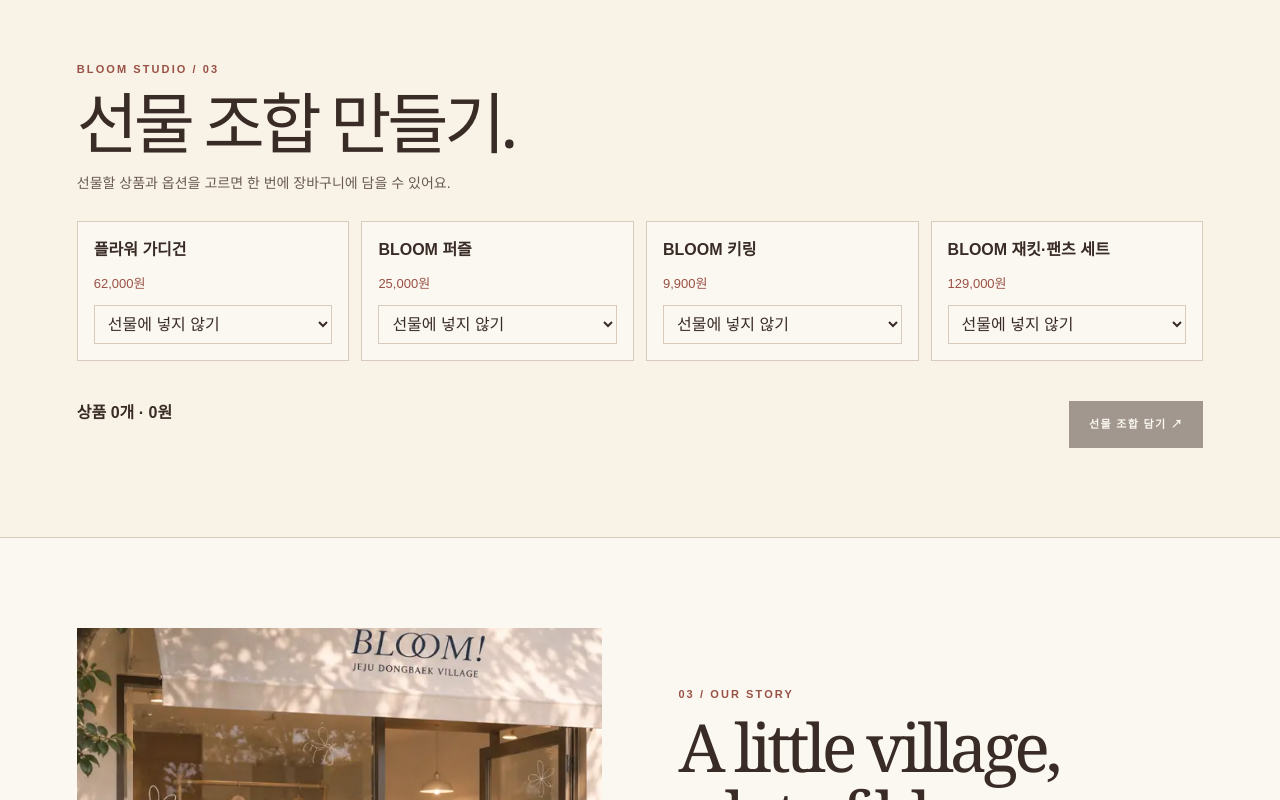
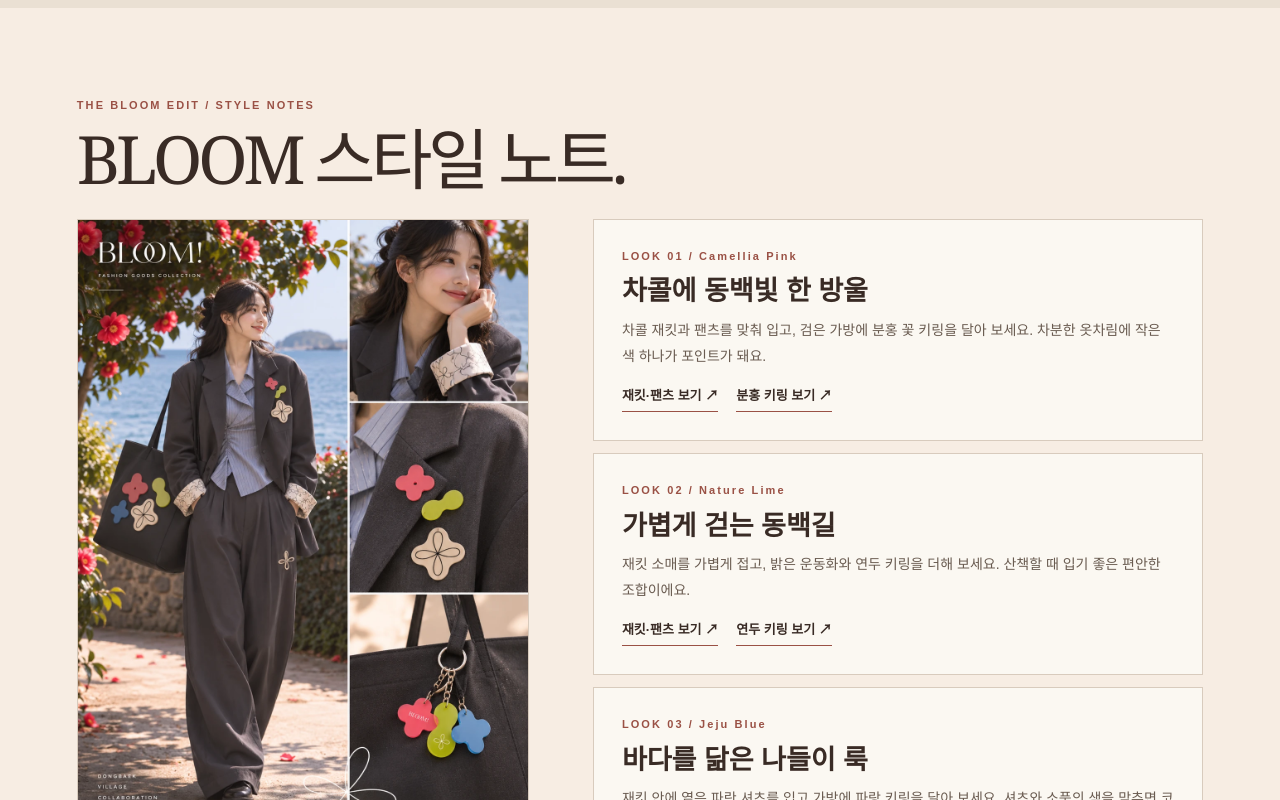
Before and after one commit to xujihua06-star/test, a Next.js app: page / in a window 1280 px wide. Shown: the part 8440-9240 px from the top of the page. Built offline with nearby package versions, Linux system fonts and the light colour scheme.

Commit message:
BLOOM 스타일 노트와 상품 연결 추가

```diff
--- a/app/bloom.module.css
+++ b/app/bloom.module.css
@@ -327,3 +327,14 @@
 
 .stampOffer { margin: 0 0 16px; color: var(--accent); font-size: 14px; font-weight: 700; }
 .site .stampOffer a { text-decoration: underline; text-underline-offset: 4px; }
+
+.styleNotes { background: #f7ede3; }
+.styleNotesLayout { display: grid; grid-template-columns: minmax(0, 1fr) minmax(0, 1.35fr); align-items: start; gap: clamp(20px, 5vw, 64px); margin-top: 26px; }
+.styleNotesLayout > img { display: block; width: 100%; height: auto; border: 1px solid var(--line); }
+.styleNotesLayout ol { display: grid; gap: 12px; margin: 0; padding: 0; list-style: none; }
+.styleNotesLayout li { padding: clamp(16px, 3vw, 28px); border: 1px solid var(--line); background: var(--paper); }
+.styleNotesLayout h3 { margin: 6px 0; font-size: clamp(19px, 2.4vw, 27px); font-weight: 700; }
+.styleLinks { display: flex; flex-wrap: wrap; gap: 8px 18px; margin-top: 10px; }
+@media (max-width: 760px) {
+  .styleNotesLayout { grid-template-columns: minmax(0, 1fr); }
+}
--- a/app/page.tsx
+++ b/app/page.tsx
@@ -39,6 +39,11 @@ const products = [
   { id: "keyring", label: "03 / KEEP", name: "BLOOM 키링", price: 9900, options: ["Camellia Pink", "Nature Lime", "Jeju Blue"] },
 ];
 const outfit = { name: "BLOOM 재킷·팬츠 세트", price: 129000, options: ["S", "M", "L"] };
+const styleNotes = [
+  { color: "Camellia Pink", link: "분홍 키링 보기", title: "차콜에 동백빛 한 방울", tip: "차콜 재킷과 팬츠를 맞춰 입고, 검은 가방에 분홍 꽃 키링을 달아 보세요. 차분한 옷차림에 작은 색 하나가 포인트가 돼요." },
+  { color: "Nature Lime", link: "연두 키링 보기", title: "가볍게 걷는 동백길", tip: "재킷 소매를 가볍게 접고, 밝은 운동화와 연두 키링을 더해 보세요. 산책할 때 입기 좋은 편안한 조합이에요." },
+  { color: "Jeju Blue", link: "파랑 키링 보기", title: "바다를 닮은 나들이 룩", tip: "재킷 안에 옅은 파란 셔츠를 입고 가방에 파랑 키링을 달아 보세요. 셔츠와 소품의 색을 맞추면 코디가 자연스럽게 이어져요." },
+];
 const postcardPhotos = photos.map(([id, title]) => ({ id, title }));
 const tourStops = [
   { id: "alley", stamp: "돌담길", symbol: "▧", title: "붉은 꽃이 이어지는 돌담길", story: "검은 돌담 사이로 붉은 동백이 이어집니다. 골목을 따라가며 발밑에 내려앉은 꽃잎도 찾아보세요." },
@@ -299,6 +304,7 @@ export default function Home() {
         <Postcard photos={postcardPhotos} date={postcardDate} setDate={setPostcardDate} completedTour={tourComplete} />
         <section className={styles.collection + " " + styles.section} id="collection">
           <Heading label="02 / THE COLLECTION" title="Take Jeju Home.">제주의 기억을 오래 간직하는<br />BLOOM 의류와 소품.</Heading>
+          <p className={styles.stampOffer}><a href="#style-notes">BLOOM 스타일 노트 · 재킷과 키링 코디 보기 ↗</a></p>
           <aside className={styles.collectionCoupon} aria-label="할인 쿠폰 안내">
             <div>
               <p className={styles.eyebrow}>BLOOM COUPON</p>
@@ -312,7 +318,7 @@ export default function Home() {
           <p className={styles.stampOffer}><a href="#photo-tour">동백길 스탬프북 완주 혜택 · 굿즈 {stampRate}% 할인 ↗</a></p>
           <div className={styles.grid}>
             {products.map((product) => (
-              <article className={styles.card} key={product.id}>
+              <article className={styles.card} key={product.id} id={product.id === "keyring" ? "shop-keyring" : undefined}>
                 {product.id === "keyring"
                   ? <KeyringPreview options={product.options} selected={keyringColor} onSelect={setKeyringColor} />
                   : <img src={asset(product.id)} alt={product.name} loading="lazy" />}
@@ -328,7 +334,7 @@ export default function Home() {
               </article>
             ))}
           </div>
-          <article className={styles.editorial}>
+          <article className={styles.editorial} id="shop-outfit">
             <img src={asset("fashion-editorial")} alt="제주 바다와 동백꽃을 배경으로 한 BLOOM 패션 화보와 소품 디테일" loading="lazy" />
             <form onSubmit={(event) => {
               event.preventDefault();
@@ -346,6 +352,26 @@ export default function Home() {
           <p className={styles.note}>상품과 가격은 시연용입니다. 장바구니에서 예상 배송비와 합계를 확인할 수 있습니다.</p>
         </section>
 
+        <section className={styles.section + " " + styles.styleNotes} id="style-notes" aria-labelledby="style-notes-title">
+          <p className={styles.eyebrow}>THE BLOOM EDIT / STYLE NOTES</p>
+          <h2 id="style-notes-title">BLOOM 스타일 노트.</h2>
+          <div className={styles.styleNotesLayout}>
+            <img src={asset("fashion-editorial")} alt="차콜 재킷과 팬츠에 꽃 소품을 매치한 BLOOM 화보" loading="lazy" />
+            <ol>
+              {styleNotes.map((look, index) => (
+                <li key={look.color}>
+                  <p className={styles.eyebrow}>LOOK 0{index + 1} / {look.color}</p>
+                  <h3>{look.title}</h3>
+                  <p className={styles.copy}>{look.tip}</p>
+                  <div className={styles.styleLinks}>
+                    <a className={styles.textLink} href="#shop-outfit">재킷·팬츠 보기 ↗</a>
+                    <a className={styles.textLink} href="#shop-keyring" onClick={() => setKeyringColor(look.color)}>{look.link} ↗</a>
+                  </div>
+                </li>
+              ))}
+            </ol>
+          </div>
+        </section>
         <GiftBuilder products={[...products, outfit]} onAdd={(items) => addToBag(...items)} />
         <section className={styles.story + " " + styles.section} id="story">
           <img src={asset("story")} alt="제주 동백마을에서 영감을 받은 BLOOM 이야기" loading="lazy" />
```
